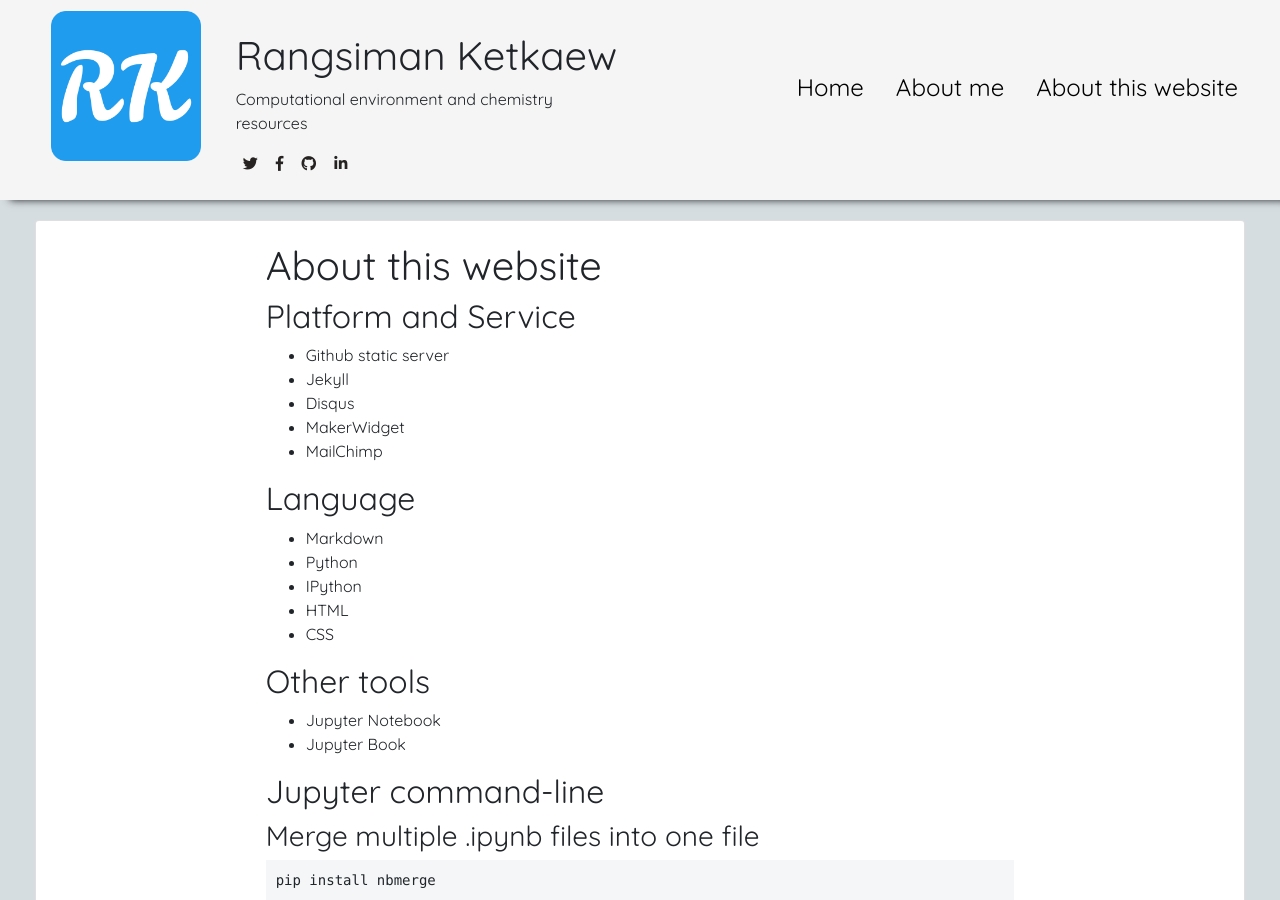
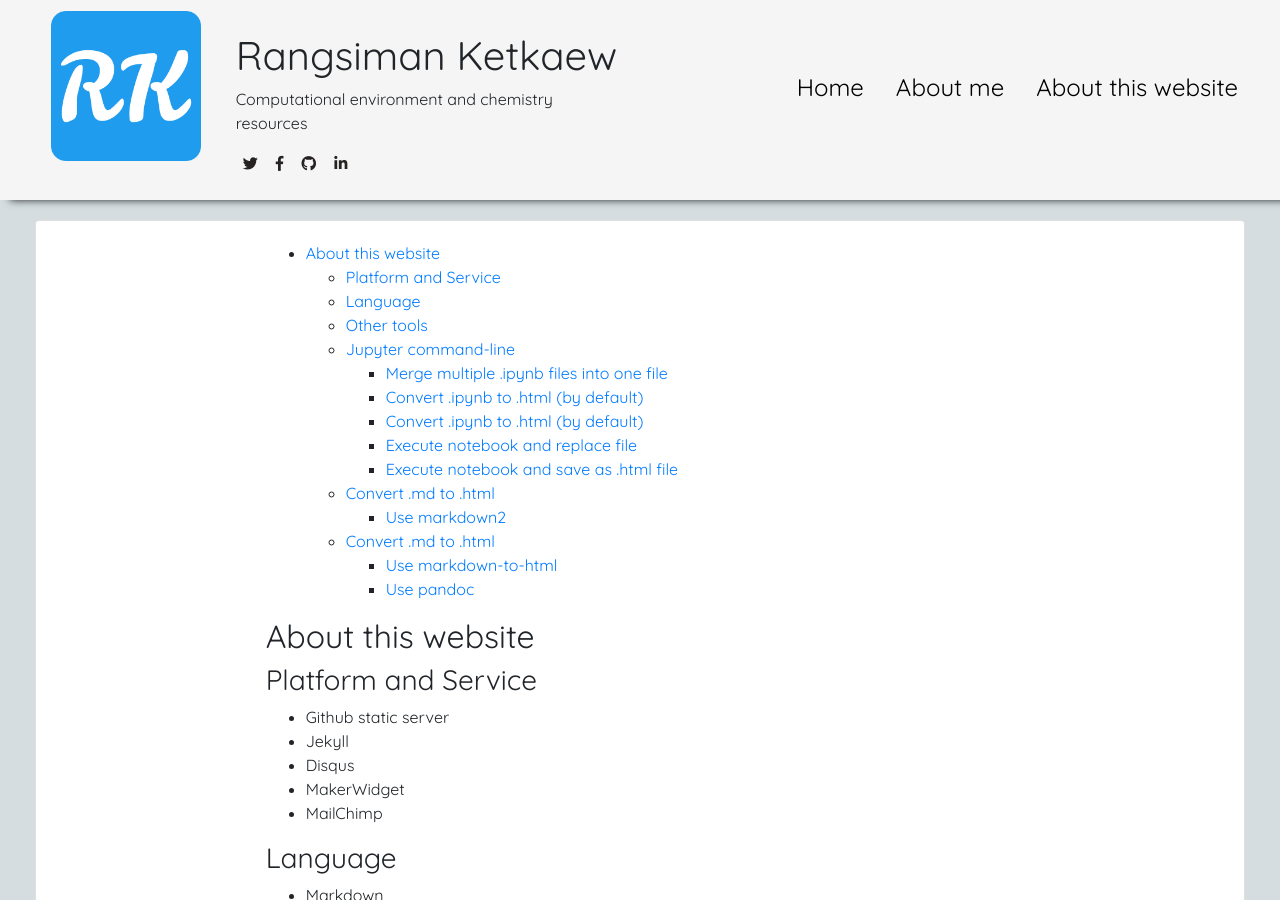
Before and after one commit to rangsimanketkaew/rangsimanketkaew.github.io, a Jekyll site: the page built from about-this-website.md, in a window 1280 px wide and 900 px high. Built offline with Jekyll 4.4.1, drawn with Linux system fonts in a browser that asks for light colours; nearby versions of some CDN libraries; a script that is not in the unit is left out; our own code applies the rules of GitHub Pages for plain Markdown files.

Commit message:
Created TOC.

````diff
--- a/about-this-website.md
+++ b/about-this-website.md
@@ -2,9 +2,25 @@
 layout: page
 ---
 
-# About this website
+- [About this website](#About-this-website)
+  - [Platform and Service](#Platform-and-Service)
+  - [Language](#Language)
+  - [Other tools](#Other-tools)
+  - [Jupyter command-line](#Jupyter-command-line)
+    - [Merge multiple .ipynb files into one file](#Merge-multiple-ipynb-files-into-one-file)
+    - [Convert .ipynb to .html (by default)](#Convert-ipynb-to-html-by-default)
+    - [Convert .ipynb to .html (by default)](#Convert-ipynb-to-html-by-default-1)
+    - [Execute notebook and replace file](#Execute-notebook-and-replace-file)
+    - [Execute notebook and save as .html file](#Execute-notebook-and-save-as-html-file)
+  - [Convert .md to .html](#Convert-md-to-html)
+    - [Use markdown2](#Use-markdown2)
+  - [Convert .md to .html](#Convert-md-to-html-1)
+    - [Use markdown-to-html](#Use-markdown-to-html)
+    - [Use pandoc](#Use-pandoc)
 
-## Platform and Service
+## About this website
+
+### Platform and Service
 
 - Github static server
 - Jekyll
@@ -12,7 +28,7 @@
 - MakerWidget
 - MailChimp
 
-## Language
+### Language
 
 - Markdown
 - Python
@@ -20,58 +36,58 @@
 - HTML
 - CSS
 
-## Other tools
+### Other tools
 
 - Jupyter Notebook
 - Jupyter Book
 
-## Jupyter command-line
+### Jupyter command-line
 
-### Merge multiple .ipynb files into one file
+#### Merge multiple .ipynb files into one file
 
 ```
 pip install nbmerge
 ```
 
-### Convert .ipynb to .html (by default)
+#### Convert .ipynb to .html (by default)
 
 ```
 jupyter nbconvert NOTEBOOK.ipynb
 ```
 
-### Convert .ipynb to .html (by default)
+#### Convert .ipynb to .html (by default)
 
 ```
 jupyter nbconvert NOTEBOOK.ipynb --to html
 ```
 
-### Execute notebook and replace file
+#### Execute notebook and replace file
 
 ```
 jupyter nbconvert NOTEBOOK.ipynb --execute
 ```
 
-### Execute notebook and save as .html file
+#### Execute notebook and save as .html file
 
 ```
 jupyter nbconvert NOTEBOOK.ipynb --execute --to html
 
 ```
 
-## Convert .md to .html
+### Convert .md to .html
 
-### Use markdown2
+#### Use markdown2
 
 ```
 pip install markdown2
 ```
 
-## Convert .md to .html
+### Convert .md to .html
 
-### Use markdown-to-html
+#### Use markdown-to-html
 
 https://www.npmjs.com/package/markdown-to-html
 
-## Use pandoc
+#### Use pandoc
 
 https://pandoc.org/getting-started.html
````
